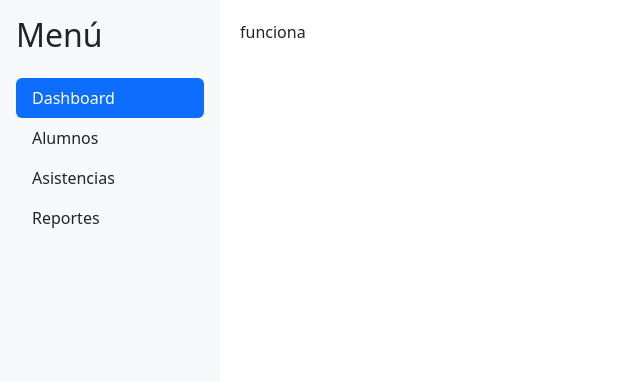
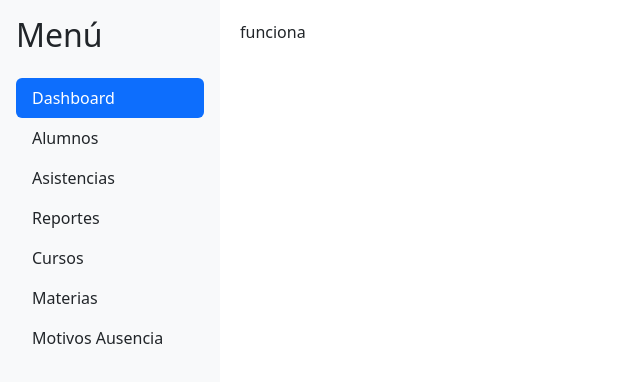
Before and after one commit to Yohalmo/laboratorio-analisis, a React (Vite) app in the folder cliente-react/: page / in a window 1280 px wide. Shown: the top 382 px of the page, without its empty margins (0-640 px from the left). Built offline with nearby package versions, Linux system fonts and the light colour scheme; no server answers.

Commit message:
mostrar cursos, materias, motivos_ausencia en sidebar

```diff
--- a/cliente-react/page/main/cursos.tsx
+++ b/cliente-react/page/main/cursos.tsx
@@ -7,7 +7,7 @@ interface Curso {
     nombre: string;
     descripcion: string;
     estado: boolean;
-    id_periodo: number;
+    nombre_periodo: string;
 }
 
 interface CursosProps {
@@ -61,7 +61,7 @@ export default function Cursos() {
                             <th>Nombre</th>
                             <th>Descripción</th>
                             <th>Estado</th>
-                            <th>ID Período</th>
+                            <th>Período</th>
                         </tr>
                     </thead>
                     <tbody>
@@ -76,7 +76,7 @@ export default function Cursos() {
                                             {e.estado ? 'Activo' : 'Inactivo'}
                                         </span>
                                     </td>
-                                    <td>{e.id_periodo}</td>
+                                    <td>{e.nombre_periodo}</td>
                                 </tr>
                             ))
                         ) : (
--- a/cliente-react/src/components/sidebar.tsx
+++ b/cliente-react/src/components/sidebar.tsx
@@ -32,6 +32,27 @@ export default function Sidebar() {
         >
           Reportes
         </NavLink>
+
+        <NavLink
+          to="/cursos"
+          className={({ isActive }) => `nav-link ${isActive ? 'active bg-primary text-white' : 'text-dark'} text-decoration-none py-2 px-3 rounded`}
+        >
+          Cursos
+        </NavLink>
+
+        <NavLink
+          to="/materias"
+          className={({ isActive }) => `nav-link ${isActive ? 'active bg-primary text-white' : 'text-dark'} text-decoration-none py-2 px-3 rounded`}
+        >
+          Materias
+        </NavLink>
+
+        <NavLink
+          to="/motivos-ausencia"
+          className={({ isActive }) => `nav-link ${isActive ? 'active bg-primary text-white' : 'text-dark'} text-decoration-none py-2 px-3 rounded`}
+        >
+          Motivos Ausencia
+        </NavLink>
       </nav>
     </aside>
   );
--- a/cliente-react/src/routes/AppRoutes.tsx
+++ b/cliente-react/src/routes/AppRoutes.tsx
@@ -5,6 +5,9 @@ import Dashboard from '../../page/main/dashboard';
 import Alumnos from '../../page/main/alumnos';
 import Asistencias from '../../page/main/asistencias';
 import Reportes from '../../page/main/reportes';
+import Materias from '../../page/main/materias';
+import Cursos from '../../page/main/cursos';
+import MotivosAusencia from '../../page/main/motivos_ausencia';
 
 const AppRoute: React.FC = () =>{
     return (
@@ -13,6 +16,9 @@ const AppRoute: React.FC = () =>{
             <Route path='/alumnos' element={<Alumnos/>}/>
             <Route path="/asistencias" element={<Asistencias />} />
             <Route path="/reportes" element={<Reportes />} />
+            <Route path="/materias" element={<Materias />} />
+            <Route path="/cursos" element={<Cursos />} />
+            <Route path="/motivos-ausencia" element={<MotivosAusencia />} />
         </Routes>
     )
 }
```
Also changed, not shown: cliente-react/src/components/alumnos.tsx (deleted), 2 other files (tests, documents, lock files or other folders).
